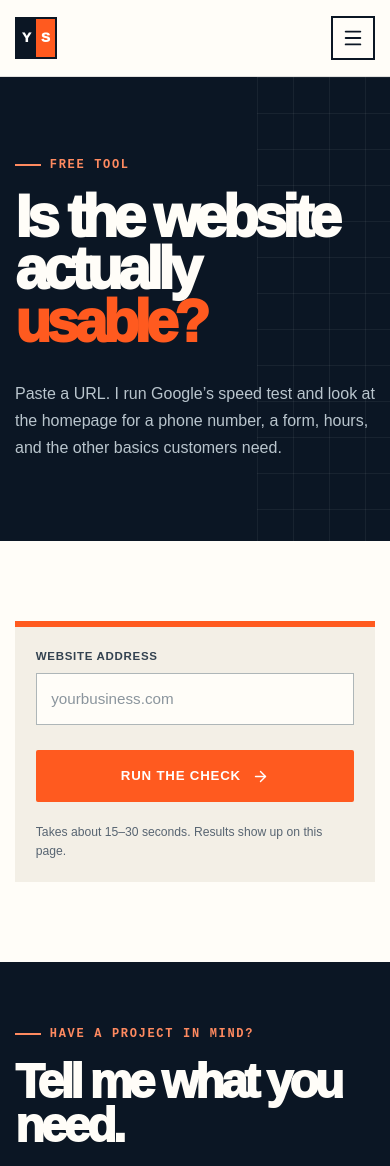
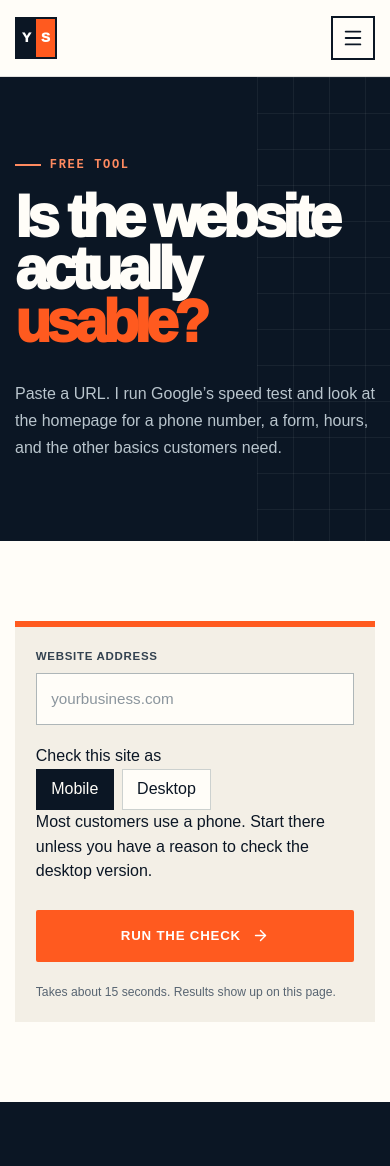
Before and after one commit to CRMwebsolution/yoursitesolution-co, a Next.js app: page /tools/website-check in a window 390 px wide. Shown: the top 1166 px of the page. Built offline with nearby package versions, Linux system fonts and the light colour scheme.

Commit message:
Let users pick mobile or desktop before running a website check.

```diff
--- a/app/tools/website-check/website-check-tool.tsx
+++ b/app/tools/website-check/website-check-tool.tsx
@@ -3,10 +3,11 @@
 import { useState, type FormEvent } from "react";
 import { ArrowRight } from "lucide-react";
 import { ToolFollowupForm } from "@/components/tool-followup-form";
-import type { WebsiteCheckResult } from "@/lib/website-check";
+import type { CheckStrategy, WebsiteCheckResult } from "@/lib/website-check";
 
 export function WebsiteCheckTool() {
   const [url, setUrl] = useState("");
+  const [strategy, setStrategy] = useState<CheckStrategy>("mobile");
   const [status, setStatus] = useState<"idle" | "running" | "done" | "error">(
     "idle",
   );
@@ -25,6 +26,7 @@ export function WebsiteCheckTool() {
         headers: { "Content-Type": "application/json" },
         body: JSON.stringify({
           url,
+          strategy,
           company_site: event.currentTarget.company_site.value,
         }),
       });
@@ -71,12 +73,35 @@ export function WebsiteCheckTool() {
             required
           />
         </label>
+        <fieldset className="device-choice">
+          <legend>Check this site as</legend>
+          <div className="yes-no">
+            <button
+              type="button"
+              className={strategy === "mobile" ? "is-on" : ""}
+              onClick={() => setStrategy("mobile")}
+            >
+              Mobile
+            </button>
+            <button
+              type="button"
+              className={strategy === "desktop" ? "is-on" : ""}
+              onClick={() => setStrategy("desktop")}
+            >
+              Desktop
+            </button>
+          </div>
+          <p>
+            Most customers use a phone. Start there unless you have a reason to
+            check the desktop version.
+          </p>
+        </fieldset>
         <div className="form-submit-row">
           <button className="button" type="submit" disabled={status === "running"}>
             {status === "running" ? "Checking…" : "Run the check"}
             <ArrowRight aria-hidden="true" />
           </button>
-          <p>Takes about 15–30 seconds. Results show up on this page.</p>
+          <p>Takes about 15 seconds. Results show up on this page.</p>
         </div>
         {error ? (
           <p className="form-error" role="alert">
@@ -87,12 +112,16 @@ export function WebsiteCheckTool() {
 
       {result ? (
         <div className="tool-results">
-          <p className="eyebrow">Results for</p>
+          <p className="eyebrow">
+            {result.strategy === "desktop" ? "Desktop" : "Mobile"} results for
+          </p>
           <h2>{result.url.replace(/^https?:\/\//, "")}</h2>
 
-          <div className="score-boards">
-            <ScoreBoard label="Mobile" scores={result.scores.mobile} />
-            <ScoreBoard label="Desktop" scores={result.scores.desktop} />
+          <div className="score-boards score-boards-single">
+            <ScoreBoard
+              label={result.strategy === "desktop" ? "Desktop" : "Mobile"}
+              scores={result.scores}
+            />
           </div>
 
           {result.vitals.lcp || result.vitals.cls || result.vitals.inp ? (
@@ -141,9 +170,10 @@ export function WebsiteCheckTool() {
             heading="If you want this rebuilt so customers can actually use it, tell me."
             context={{
               url: result.url,
-              mobile_speed:
-                result.scores.mobile.find((item) => item.id === "performance")
-                  ?.score ?? null,
+              strategy: result.strategy,
+              speed:
+                result.scores.find((item) => item.id === "performance")?.score ??
+                null,
               missing: result.reachability
                 .filter((item) => !item.ok)
                 .map((item) => item.label),
@@ -160,7 +190,7 @@ function ScoreBoard({
   scores,
 }: {
   label: string;
-  scores: WebsiteCheckResult["scores"]["mobile"];
+  scores: WebsiteCheckResult["scores"];
 }) {
   return (
     <section className="score-board">
```
